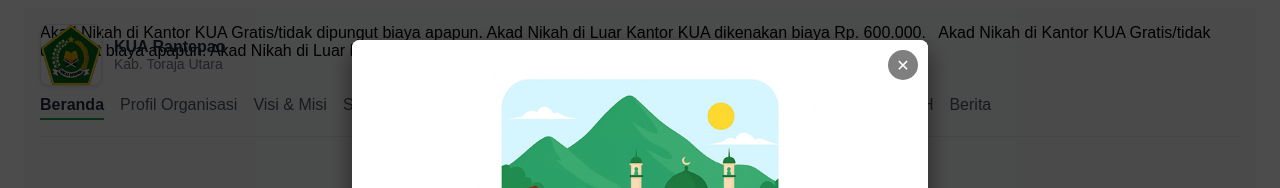
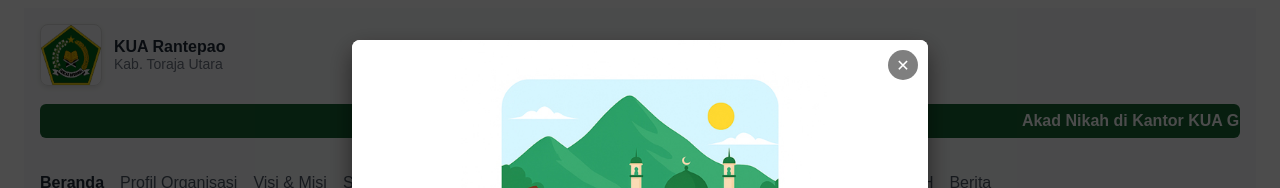
Before and after one commit to KUA-Rantepao/kua-rantepao, a Next.js app: page / in a window 1280 px wide. Shown: the top 188 px of the page. Built offline with nearby package versions, Linux system fonts and the light colour scheme.

Commit message:
Update page.tsx

```diff
--- a/app/page.tsx
+++ b/app/page.tsx
@@ -3,12 +3,12 @@
 
 import Image from 'next/image';
 import Link from 'next/link';
-import { useState, useEffect, useRef } from 'react';
+import { useState, useEffect } from 'react';
 
-// Komponen Jadwal Shalat (Tanpa Hijriyah)
+// 🔹 Komponen Jadwal Shalat (tanpa Hijriyah)
 function WidgetJadwalShalat() {
   const [waktu, setWaktu] = useState({ masehi: '', jam: '' });
-  const [jadwal, setJadwal] = useState(null);
+  const [jadwal, setJadwal] = useState<any>(null);
   const [loadingJadwal, setLoadingJadwal] = useState(true);
   const [errorJadwal, setErrorJadwal] = useState(false);
 
@@ -19,14 +19,13 @@ function WidgetJadwalShalat() {
         weekday: 'long',
         year: 'numeric',
         month: 'long',
-        day: 'numeric'
+        day: 'numeric',
       });
       const jam = `${String(now.getHours()).padStart(2, '0')}:${String(
         now.getMinutes()
       ).padStart(2, '0')}:${String(now.getSeconds()).padStart(2, '0')}`;
       setWaktu({ masehi, jam });
     };
-
     updateWaktu();
     const interval = setInterval(updateWaktu, 1000);
     return () => clearInterval(interval);
@@ -43,7 +42,7 @@ function WidgetJadwalShalat() {
 
         const data = await response.json();
         const todayStr = `${year}-${month}-${String(today.getDate()).padStart(2, '0')}`;
-        const item = data.find((d) => d.tanggal === todayStr);
+        const item = data.find((d: any) => d.tanggal === todayStr);
         setJadwal(item);
         setLoadingJadwal(false);
       } catch (err) {
@@ -63,7 +62,7 @@ function WidgetJadwalShalat() {
         backgroundColor: '#fff',
         borderRadius: '8px',
         boxShadow: '0 2px 10px rgba(0,0,0,0.05)',
-        textAlign: 'center'
+        textAlign: 'center',
       }}
     >
       <h2
@@ -71,7 +70,7 @@ function WidgetJadwalShalat() {
           fontSize: '1.25rem',
           fontWeight: 'bold',
           color: '#1f2937',
-          marginBottom: '1rem'
+          marginBottom: '1rem',
         }}
       >
         🕰️ Jadwal Shalat Kab. Toraja Utara
@@ -83,7 +82,7 @@ function WidgetJadwalShalat() {
           fontWeight: 'bold',
           color: '#16a34a',
           marginBottom: '1rem',
-          minHeight: '3rem'
+          minHeight: '3rem',
         }}
       >
         <div>{waktu.masehi}</div>
@@ -97,7 +96,7 @@ function WidgetJadwalShalat() {
           margin: '0 auto',
           fontSize: '1rem',
           color: '#1f2937',
-          minHeight: '12rem'
+          minHeight: '12rem',
         }}
       >
         {loadingJadwal ? (
@@ -106,18 +105,18 @@ function WidgetJadwalShalat() {
           'Gagal memuat jadwal shalat.'
         ) : jadwal ? (
           ['imsak', 'subuh', 'duha', 'dzuhur', 'ashar', 'maghrib', 'isya'].map(
-            (waktu) =>
-              jadwal[waktu] && (
+            (w) =>
+              jadwal[w] && (
                 <div
-                  key={waktu}
+                  key={w}
                   style={{
                     display: 'flex',
                     justifyContent: 'space-between',
-                    margin: '4px 0'
+                    margin: '4px 0',
                   }}
                 >
-                  <span>{waktu.toUpperCase()}</span>
-                  <strong>{jadwal[waktu]}</strong>
+                  <span>{w.toUpperCase()}</span>
+                  <strong>{jadwal[w]}</strong>
                 </div>
               )
           )
@@ -130,7 +129,7 @@ function WidgetJadwalShalat() {
         style={{
           marginTop: '1rem',
           fontSize: '0.875rem',
-          color: '#6b7280'
+          color: '#6b7280',
         }}
       >
         Sumber:{' '}
@@ -151,51 +150,20 @@ export default function Home() {
   const [isMenuOpen, setIsMenuOpen] = useState(false);
   const [isMobile, setIsMobile] = useState(false);
   const [showPopup, setShowPopup] = useState(false);
-  const marqueeRef = useRef<HTMLDivElement>(null);
 
   useEffect(() => {
-    const checkScreenSize = () => setIsMobile(window.innerWidth < 768);
-    checkScreenSize();
-    window.addEventListener('resize', checkScreenSize);
-    return () => window.removeEventListener('resize', checkScreenSize);
+    const checkScreen = () => setIsMobile(window.innerWidth < 768);
+    checkScreen();
+    window.addEventListener('resize', checkScreen);
+    return () => window.removeEventListener('resize', checkScreen);
   }, []);
 
   useEffect(() => {
     const popupClosed = sessionStorage.getItem('popupClosed');
     if (!popupClosed) {
-    const timer = setTimeout(() => {
-      setShowPopup(true);
-    }, 2500); // Delay 2.5 detik
+      const timer = setTimeout(() => setShowPopup(true), 2500);
       return () => clearTimeout(timer);
     }
-}, []);
-
-  useEffect(() => {
-  const container = marqueeRef.current;
-  if (!container) return;
-
-  let position = 0;
-  const speed = 1;
-  const halfWidth = container.scrollWidth / 2;
-  let animationId: number;
-
-  const animate = () => {
-    position -= speed;
-    container.style.transform = `translateX(${position}px)`;
-    if (position <= -halfWidth) {
-      position = 0;
-    }
-    animationId = requestAnimationFrame(animate);
-  };
-
-  const startTimer = setTimeout(() => {
-    animate();
-  }, 100);
-
-  return () => {
-    clearTimeout(startTimer);
-    if (animationId) cancelAnimationFrame(animationId);
-  };
   }, []);
 
   const closePopup = () => {
@@ -211,7 +179,7 @@ useEffect(() => {
     { name: 'Layanan Nikah', href: '/layanan-nikah' },
     { name: 'Konsultasi & Bimbingan', href: 'https://konsultasi-agama-islam.vercel.app/' },
     { name: 'Panduan SIMKAH', href: '#' },
-    { name: 'Berita', href: '#' }
+    { name: 'Berita', href: '#' },
   ];
 
   return (
@@ -220,12 +188,13 @@ useEffect(() => {
         fontFamily: 'Arial, sans-serif',
         backgroundColor: '#f9fafb',
         padding: '1rem',
+        paddingTop: '6rem', // 🔹 Tambahkan jarak agar tidak tumpang tindih dengan logo
         maxWidth: '1200px',
         margin: '0 auto',
-        position: 'relative'
+        position: 'relative',
       }}
     >
-      {/* Logo dan Nama KUA */}
+      {/* 🔰 Logo dan Judul */}
       <Link
         href="/"
         style={{
@@ -236,7 +205,7 @@ useEffect(() => {
           alignItems: 'center',
           gap: '0.75rem',
           textDecoration: 'none',
-          zIndex: 10
+          zIndex: 20,
         }}
       >
         <Image
@@ -247,32 +216,63 @@ useEffect(() => {
           style={{
             borderRadius: '8px',
             border: '1px solid #ddd',
-            boxShadow: '0 2px 5px rgba(0,0,0,0.1)'
+            boxShadow: '0 2px 5px rgba(0,0,0,0.1)',
           }}
         />
         <div>
-          <div style={{ fontSize: '1rem', fontWeight: 'bold', color: '#1f2937' }}>KUA Rantepao</div>
-          <div style={{ fontSize: '0.875rem', color: '#6b7280' }}>Kab. Toraja Utara</div>
+          <div style={{ fontSize: '1rem', fontWeight: 'bold', color: '#1f2937' }}>
+            KUA Rantepao
+          </div>
+          <div style={{ fontSize: '0.875rem', color: '#6b7280' }}>
+            Kab. Toraja Utara
+          </div>
         </div>
       </Link>
 
-{/* 🟢 Teks Berjalan - versi Tailwind */}
-<div className="mt-16 text-center bg-green-800 rounded-md overflow-hidden text-white font-bold whitespace-nowrap">
-  <div className="inline-block whitespace-nowrap animate-marquee">
-    Akad Nikah di Kantor KUA Gratis/tidak dipungut biaya apapun.
-    Akad Nikah di Luar Kantor KUA dikenakan biaya Rp. 600.000.&nbsp;&nbsp;
-    Akad Nikah di Kantor KUA Gratis/tidak dipungut biaya apapun.
-    Akad Nikah di Luar Kantor KUA dikenakan biaya Rp. 600.000.&nbsp;&nbsp;
+      {/* 🟢 TEKS BERJALAN - CSS murni, aman di semua browser */}
+      <div
+        style={{
+          backgroundColor: '#166534',
+          color: 'white',
+          fontWeight: 'bold',
+          borderRadius: '6px',
+          overflow: 'hidden',
+          whiteSpace: 'nowrap',
+          position: 'relative',
+          zIndex: 5,
+          padding: '0.5rem 0',
+        }}
+      >
+        <div
+          style={{
+            display: 'inline-block',
+            animation: 'marquee 25s linear infinite',
+          }}
+        >
+          Akad Nikah di Kantor KUA Gratis/tidak dipungut biaya apapun. Akad Nikah di
+          Luar Kantor KUA dikenakan biaya Rp. 600.000.&nbsp;&nbsp; Akad Nikah di Kantor
+          KUA Gratis/tidak dipungut biaya apapun. Akad Nikah di Luar Kantor KUA
+          dikenakan biaya Rp. 600.000.&nbsp;&nbsp;
         </div>
+        <style jsx>{`
+          @keyframes marquee {
+            0% {
+              transform: translateX(100%);
+            }
+            100% {
+              transform: translateX(-100%);
+            }
+          }
+        `}</style>
       </div>
 
-      {/* Navbar */}
+      {/* 🔸 Navbar */}
       <nav
         style={{
           borderBottom: '1px solid #e5e7eb',
           paddingBottom: '1rem',
           marginBottom: '2rem',
-          marginTop: '2rem'
+          marginTop: '2rem',
         }}
       >
         {isMobile && (
@@ -284,7 +284,7 @@ useEffect(() => {
               fontSize: '1.5rem',
               cursor: 'pointer',
               color: '#1f2937',
-              marginBottom: '1rem'
+              marginBottom: '1rem',
             }}
           >
             ☰
@@ -298,7 +298,7 @@ useEffect(() => {
             padding: 0,
             display: isMobile ? (isMenuOpen ? 'flex' : 'none') : 'flex',
             flexDirection: isMobile ? 'column' : 'row',
-            gap: '1rem'
+            gap: '1rem',
           }}
         >
           {menuItems.map((item) => (
@@ -314,7 +314,7 @@ useEffect(() => {
                     borderBottom: item.active ? '2px solid #16a34a' : 'none',
                     textDecoration: 'none',
                     display: 'inline-block',
-                    padding: '0.25rem 0'
+                    padding: '0.25rem 0',
                   }}
                 >
                   {item.name}
@@ -328,7 +328,7 @@ useEffect(() => {
                     borderBottom: item.active ? '2px solid #16a34a' : 'none',
                     textDecoration: 'none',
                     display: 'inline-block',
-                    padding: '0.25rem 0'
+                    padding: '0.25rem 0',
                   }}
                 >
                   {item.name}
@@ -338,7 +338,6 @@ useEffect(() => {
           ))}
         </ul>
       </nav>
-
       {/* Foto Kepala KUA */}
       <div style={{
         width: '100%',
```
Lines whose indentation alone changed are shown as unchanged.
